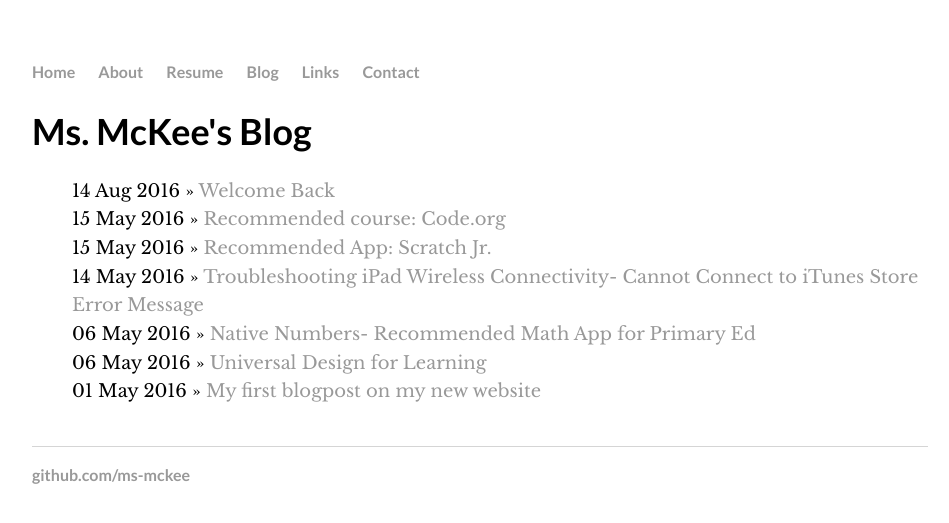
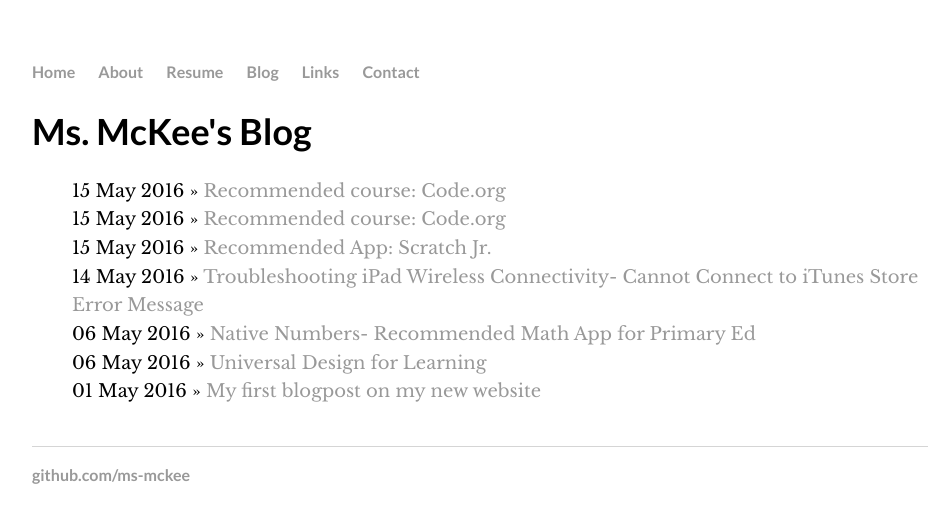
Before and after one commit to ms-mckee/ms-mckee.github.io, a Jekyll site: the page built from blog/index.html, in a window 1280 px wide. Shown: the top 523 px of the page, without its empty margins (160-1109 px from the left). Built offline with Jekyll 4.4.1, drawn with Linux system fonts in a browser that asks for light colours.

Commit message:
Update 2016-08-14-welcome-back.md

```diff
--- a/_posts/2016-08-14-welcome-back.md
+++ b/_posts/2016-08-14-welcome-back.md
@@ -0,0 +1,5 @@
+---
+layout: post
+title: "Recommended course: Code.org"
+date: 2016-05-15
+---
```
